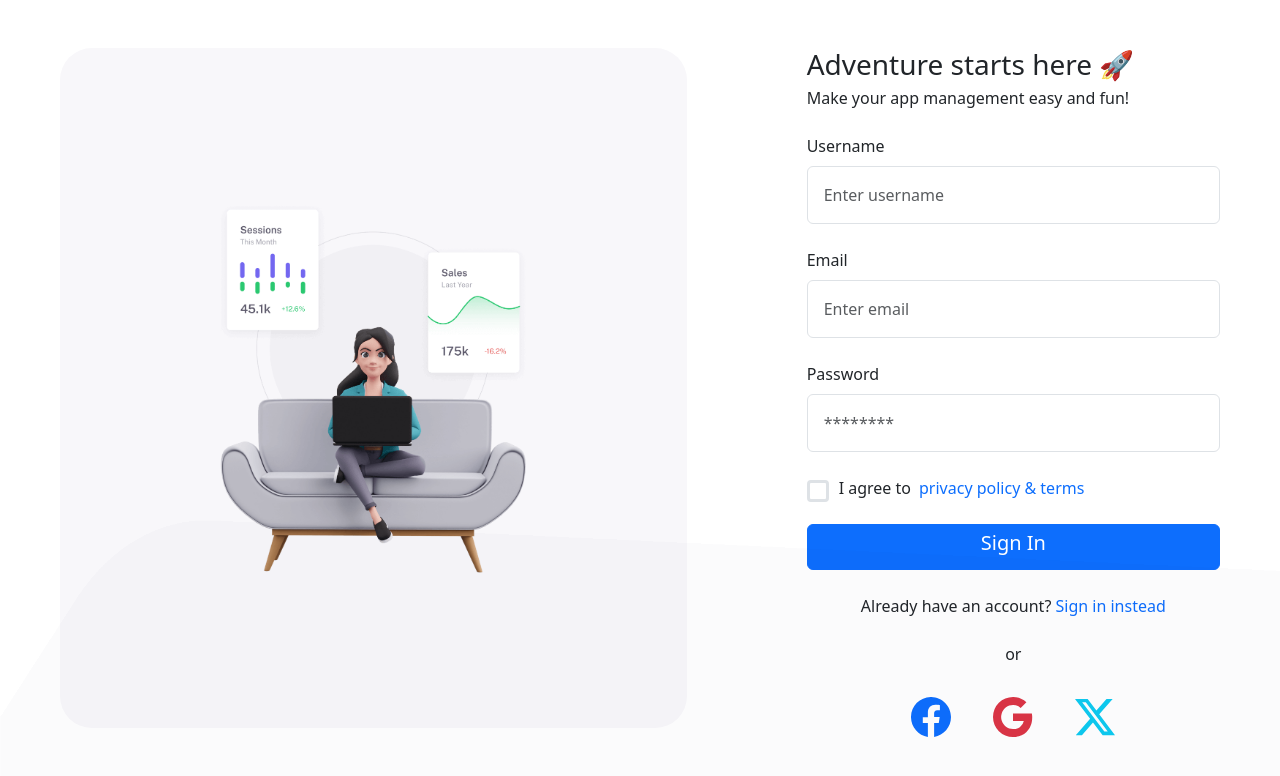
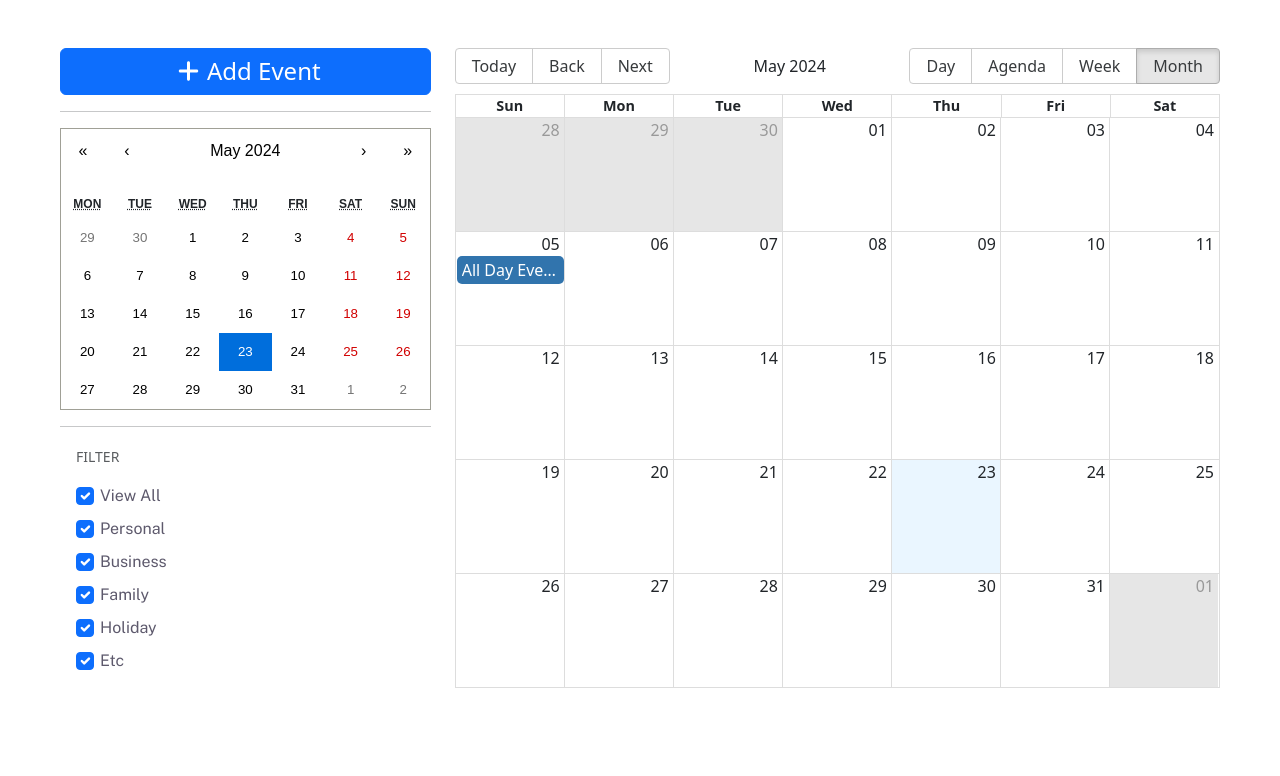
Before and after one commit to WinworldHUB/coop, a React (Create React App) app: page / in a window 1280 px wide. Shown: the top 776 px of the page. Built offline with nearby package versions, Linux system fonts and the light colour scheme.

Commit message:
LogIn & Register Page UI Changes

```diff
--- a/public/index.html
+++ b/public/index.html
@@ -10,6 +10,9 @@
       content="Web site created using create-react-app"
     />
     <link rel="apple-touch-icon" href="%PUBLIC_URL%/logo192.png" />
+    <link rel="preconnect" href="https://fonts.googleapis.com">
+<link rel="preconnect" href="https://fonts.gstatic.com" crossorigin>
+<link href="https://fonts.googleapis.com/css2?family=Public+Sans:ital,wght@0,100..900;1,100..900&display=swap" rel="stylesheet">
     <!--
       manifest.json provides metadata used when your web app is installed on a
       user's mobile device or desktop. See https://developers.google.com/web/fundamentals/web-app-manifest/
--- a/src/App.tsx
+++ b/src/App.tsx
@@ -8,10 +8,10 @@
   return (
     <div>
       {/* <h1 className='text-primary'>Hello, World!</h1> */}
-      {/* <CalendarComp /> */}
+      <CalendarComp />
       {/* <Sidebar /> */}
       {/* <SignIn /> */}
-      <Register />
+      {/* <Register /> */}
     </div>
   );
 };
--- a/src/index.css
+++ b/src/index.css
@@ -1,3 +1,8 @@
 .offcanvas-end {
   width: 30% !important;
 }
+h1,h2,h3,h4,p,label{
+  font-family: "Public Sans", sans-serif;
+  color: #5D596C !important;
+  font-weight: "500";
+}
--- a/src/lib/component/CalendarCom.tsx
+++ b/src/lib/component/CalendarCom.tsx
@@ -80,7 +80,7 @@
 
           <div className="form-check mb-2 ms-3">
             <input
-              className="form-check-input select-all"
+              className="form-check-input select-all p-2"
               type="checkbox"
               id="selectAll"
               data-value="all"
@@ -101,7 +101,7 @@
                 } ${item === "Etc" ? "form-check-info" : ""}`}
               >
                 <input
-                  className="form-check-input input-filter"
+                  className="form-check-input input-filter p-2"
                   type="checkbox"
                   id={`select-${item}`}
                   data-value={item}
--- a/src/pages/Register.tsx
+++ b/src/pages/Register.tsx
@@ -80,7 +80,7 @@
                 className="btn btn-primary mb-4"
                 style={{ width: "100%" }}
               >
-                <h5>Sign In</h5>
+                <h5>Register</h5>
               </button>
             </form>
             <p className="text-center">
```
